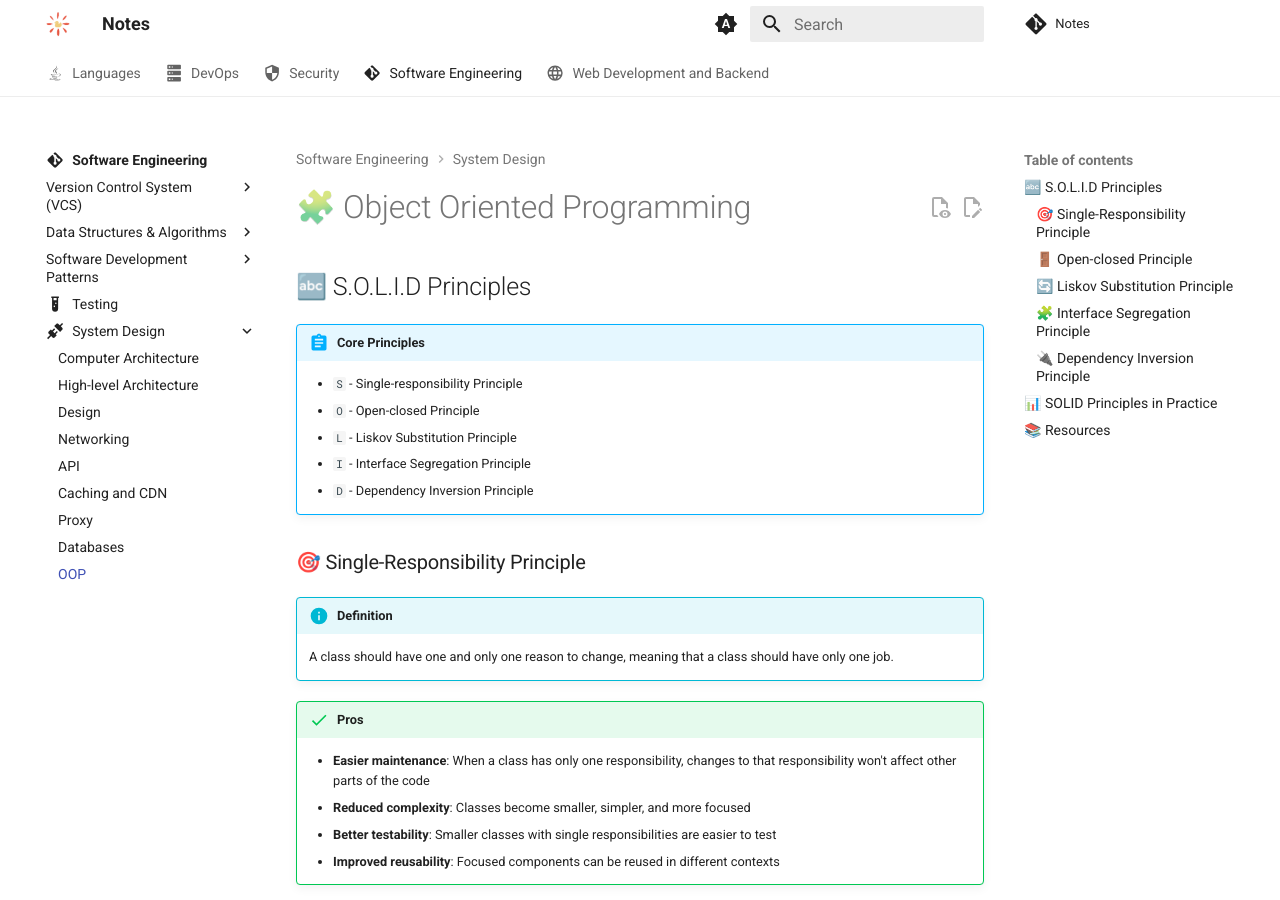
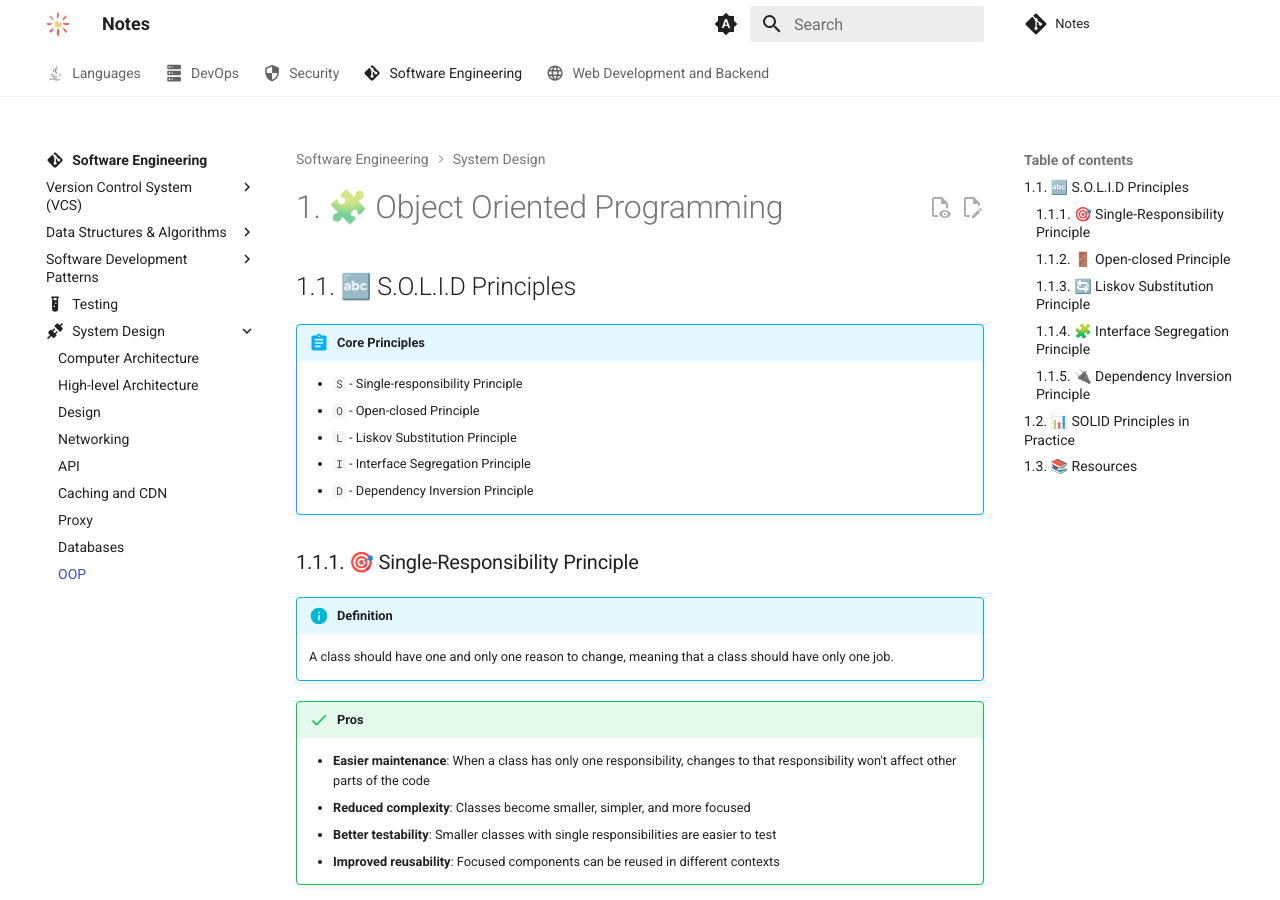
Before and after one commit to RomanPodkovyrin/Notes, an MkDocs documentation site: the page built from docs/architecture/system-design/oop.md, in a window 1280 px wide and 900 px high. Built offline with MkDocs 1.6.1 and Material for MkDocs 9.7.7, drawn with Linux system fonts in a browser that asks for light colours; comment, search, counter and statistics services are not loaded; some of the changed text lies outside the part shown.

Commit message:
update numbers

````diff
--- a/docs/architecture/system-design/oop.md
+++ b/docs/architecture/system-design/oop.md
@@ -1,6 +1,6 @@
-# 🧩 Object Oriented Programming
+# 1. 🧩 Object Oriented Programming
 
-## 🔤 S.O.L.I.D Principles
+## 1.1. 🔤 S.O.L.I.D Principles
 
 !!! abstract "Core Principles"
     - `S` - Single-responsibility Principle
@@ -9,7 +9,7 @@
     - `I` - Interface Segregation Principle
     - `D` - Dependency Inversion Principle
 
-### 🎯 Single-Responsibility Principle
+### 1.1.1. 🎯 Single-Responsibility Principle
 
 !!! info "Definition"
      A class should have one and only one reason to change, meaning that a class should have only one job.
@@ -78,7 +78,7 @@ public class TaxCalculator {
 }
 ```
 
-### 🚪 Open-closed Principle
+### 1.1.2. 🚪 Open-closed Principle
 
 !!! info "Definition"
      Objects or entities should be open for extension but closed for modification.
@@ -163,7 +163,7 @@ public class Triangle implements Shape {
 }
 ```
 
-### 🔄 Liskov Substitution Principle
+### 1.1.3. 🔄 Liskov Substitution Principle
 
 !!! info "Definition"
     Let q(x) be a property provable about objects of x of type T. Then q(y) should be provable for objects y of type S where S is a subtype of T
@@ -261,7 +261,7 @@ public class Square implements Shape {
 }
 ```
 
-### 🧩 Interface Segregation Principle
+### 1.1.4. 🧩 Interface Segregation Principle
 
 !!! info "Definition"
      A client should never be forced to implement an interface that it doesn't use, or clients shouldn't be forced to depend on methods they do not use.
@@ -347,7 +347,7 @@ public class Robot implements Workable {
 }
 ```
 
-### 🔌 Dependency Inversion Principle
+### 1.1.5. 🔌 Dependency Inversion Principle
 
 !!! info "Definition"
      Entities must depend on abstractions, not on concretions. It states that the high-level module must not depend on the low-level module, but they should depend on abstractions.
@@ -430,7 +430,7 @@ MessageSender smsSender = new SMSSender();
 NotificationService smsNotificationService = new NotificationService(smsSender);
 ```
 
-## 📊 SOLID Principles in Practice
+## 1.2. 📊 SOLID Principles in Practice
 
 !!! info inline end "Application Order"
     When designing a system, consider implementing SOLID principles in this order:
@@ -453,7 +453,7 @@ NotificationService smsNotificationService = new NotificationService(smsSender);
     - **Frequently changing requirements**: Helps manage change with minimal impact
     - **Reusable components**: Essential for libraries and frameworks
 
-## 📚 Resources
+## 1.3. 📚 Resources
 
   - [SOLID: The First 5 Principles of Object Oriented Design | DigitalOcean](https://www.digitalocean.com/community/conceptual-articles/s-o-l-i-d-the-first-five-principles-of-object-oriented-design)
   - [SOLID Principles Explained](https://www.youtube.com/watch?v=V3TUEeB0kW0)
````
